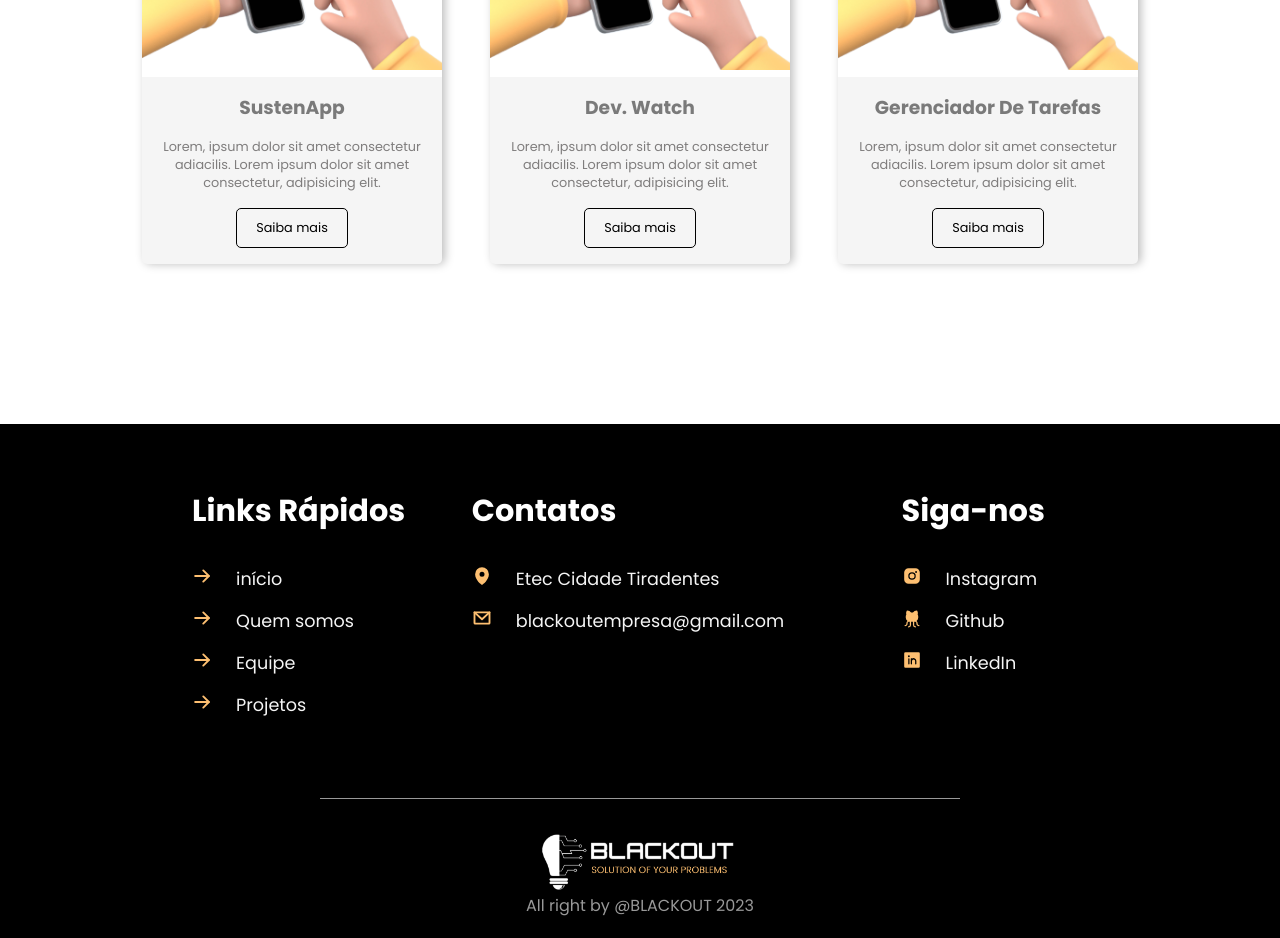
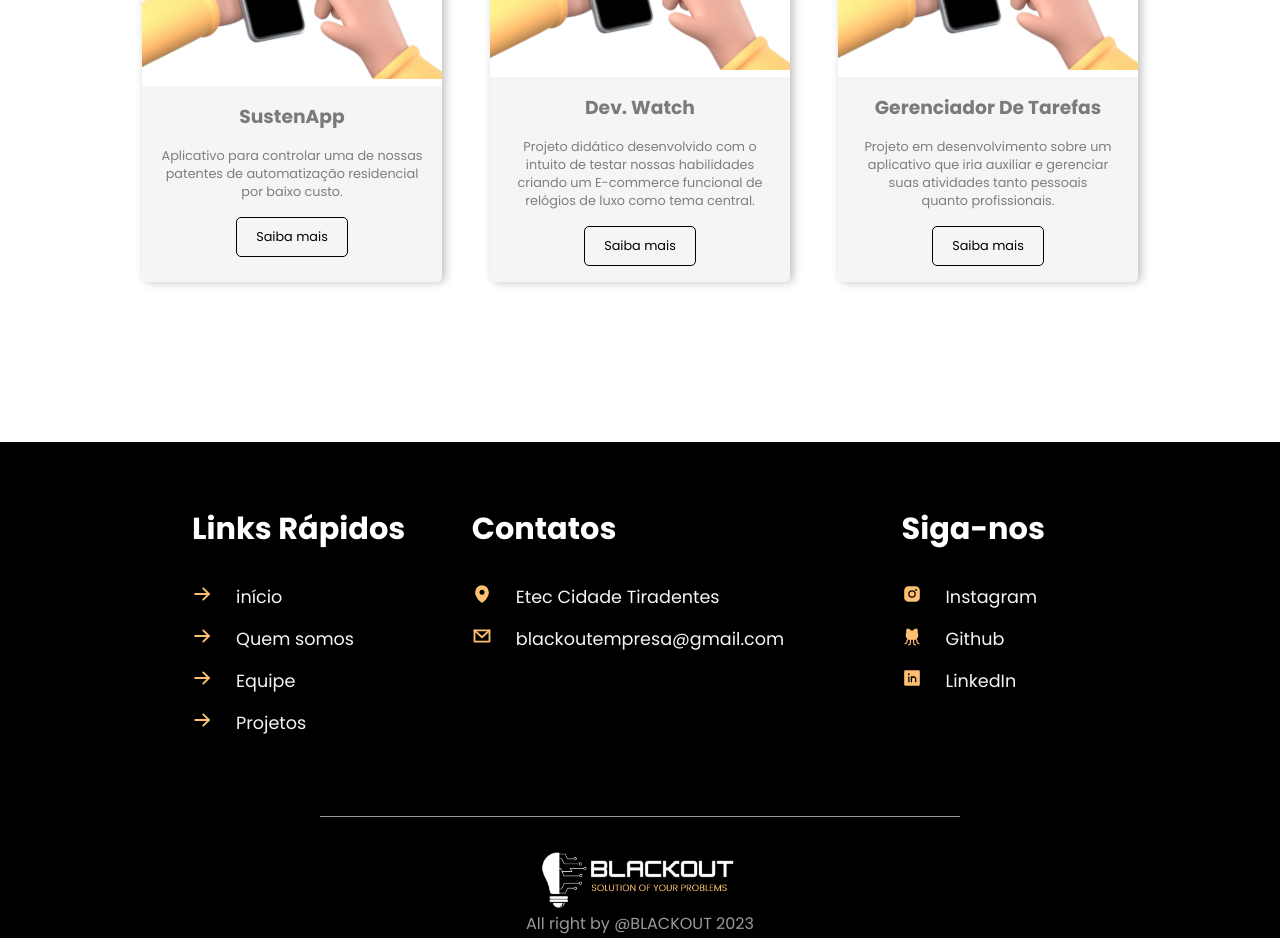
Before and after one commit to blackoutetecct/blackout-web-site, a React (Create React App) app in the folder blackout_web_site/: page / in a window 1280 px wide. Shown: the part 5980-6918 px from the top of the page. Built offline with nearby package versions, Linux system fonts and the light colour scheme; no server answers.

Commit message:
Alterado descrição em projetos

```diff
--- a/blackout_web_site/src/components/Projects/index.jsx
+++ b/blackout_web_site/src/components/Projects/index.jsx
@@ -17,7 +17,7 @@ export default function Projects() {
 
                     <h3> SustenApp </h3>
 
-                    <p>Lorem, ipsum dolor sit amet consectetur adiacilis. Lorem ipsum dolor sit amet consectetur, adipisicing elit.  </p>
+                    <p>Aplicativo para controlar uma de nossas patentes de automatização residencial por baixo custo.</p>
 
                     <a href="/">Saiba mais</a>
                     </div>
@@ -27,7 +27,7 @@ export default function Projects() {
 
                     <h3> Dev. Watch </h3>
 
-                    <p>Lorem, ipsum dolor sit amet consectetur adiacilis. Lorem ipsum dolor sit amet consectetur, adipisicing elit.  </p>
+                    <p> Projeto didático desenvolvido com o intuito de testar nossas habilidades criando um E-commerce funcional de relógios de luxo como tema central.  </p>
 
                     <a href="/">Saiba mais</a>
                     </div>
@@ -37,7 +37,7 @@ export default function Projects() {
 
                     <h3> Gerenciador De Tarefas </h3>
 
-                    <p>Lorem, ipsum dolor sit amet consectetur adiacilis. Lorem ipsum dolor sit amet consectetur, adipisicing elit.  </p>
+                    <p> Projeto em desenvolvimento sobre um aplicativo que iria auxiliar e gerenciar suas atividades tanto pessoais quanto profissionais.  </p>
 
                     <a href="/">Saiba mais</a>
                 </div>
```
